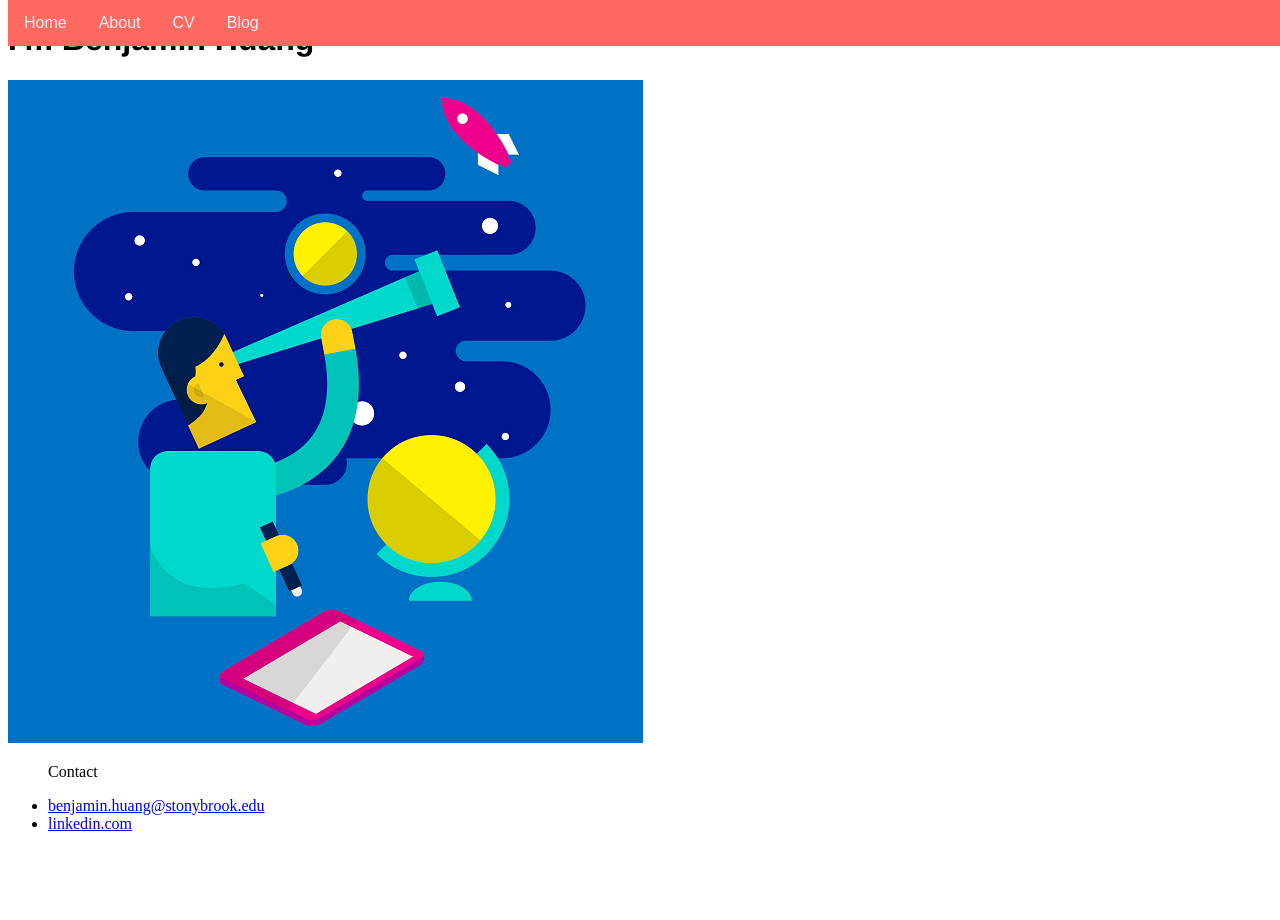
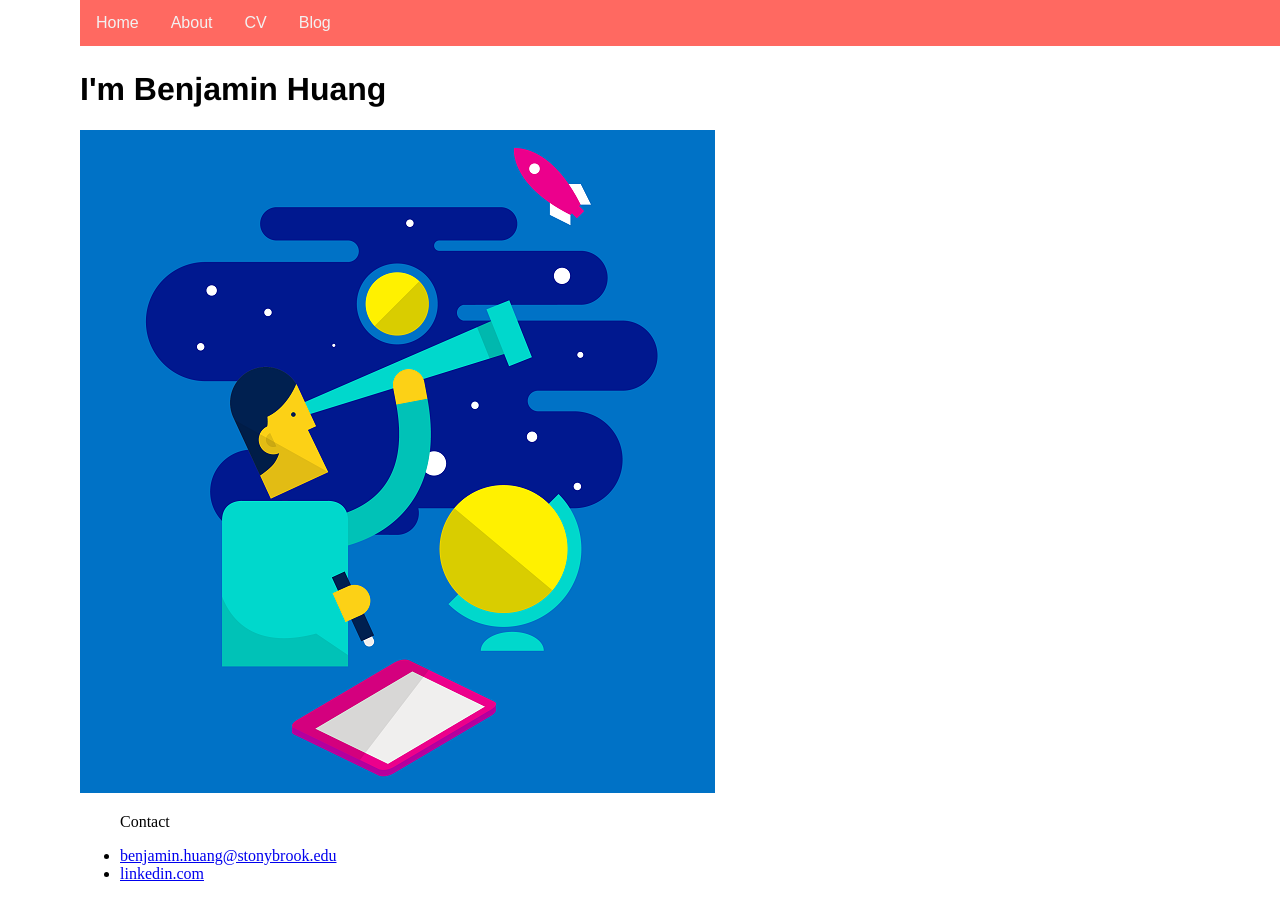
Before and after one commit to benjaminhuang13/benjaminhuang13.github.io, a Jekyll site: the page built from index.html, in a window 1280 px wide and 949 px high. Shown: the top 920 px of the window. Built offline with Jekyll 4.4.1, drawn with Linux system fonts in a browser that asks for light colours.

Commit message:
Update main.css

```diff
--- a/css/main.css
+++ b/css/main.css
@@ -1,6 +1,10 @@
 
-div.container {
+body {
     margin:auto;
+    padding-top: 50px;
+    padding-right: 30px;
+    padding-bottom: 50px;
+    padding-left: 80px;
 }
 .navbar {
     overflow: hidden;
```
